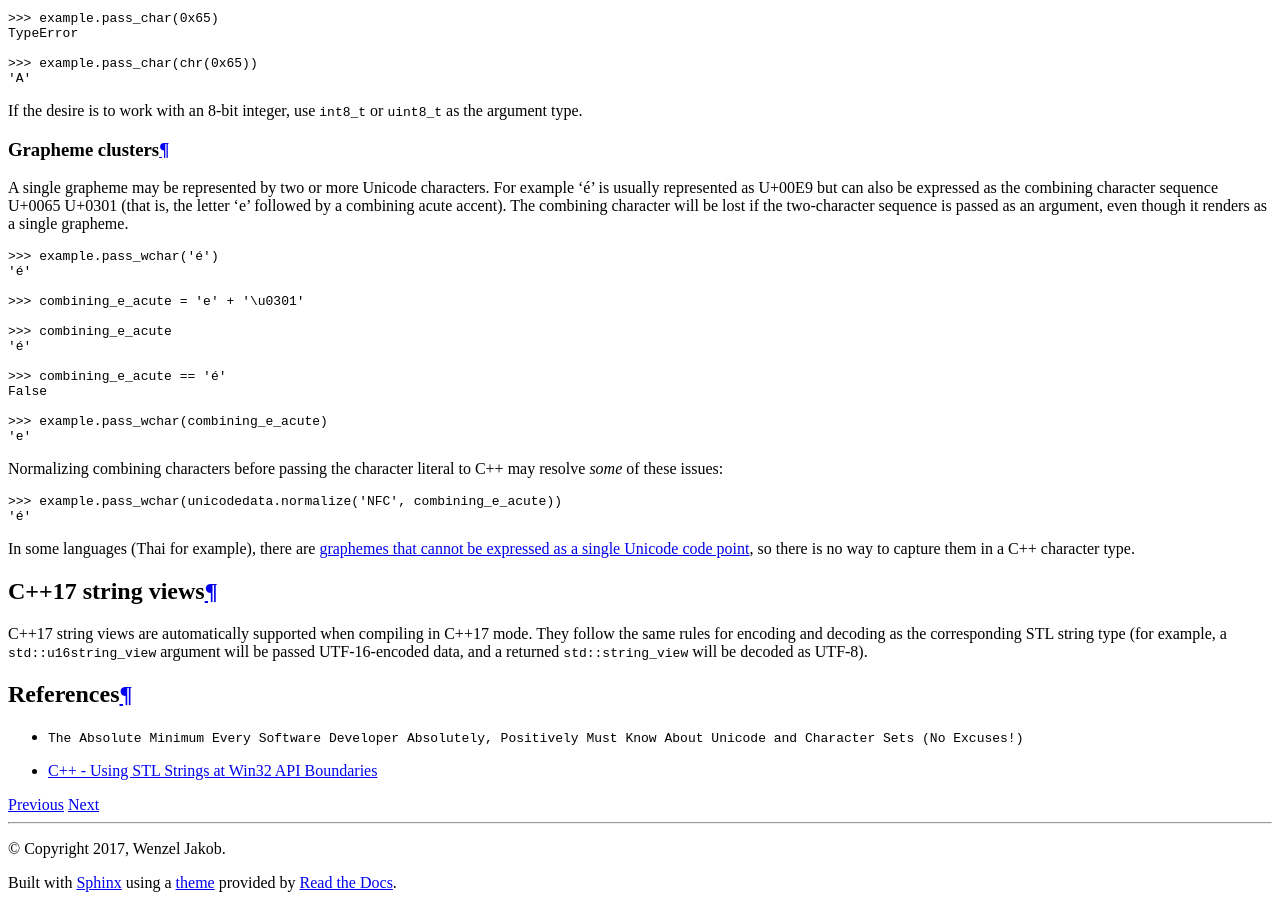
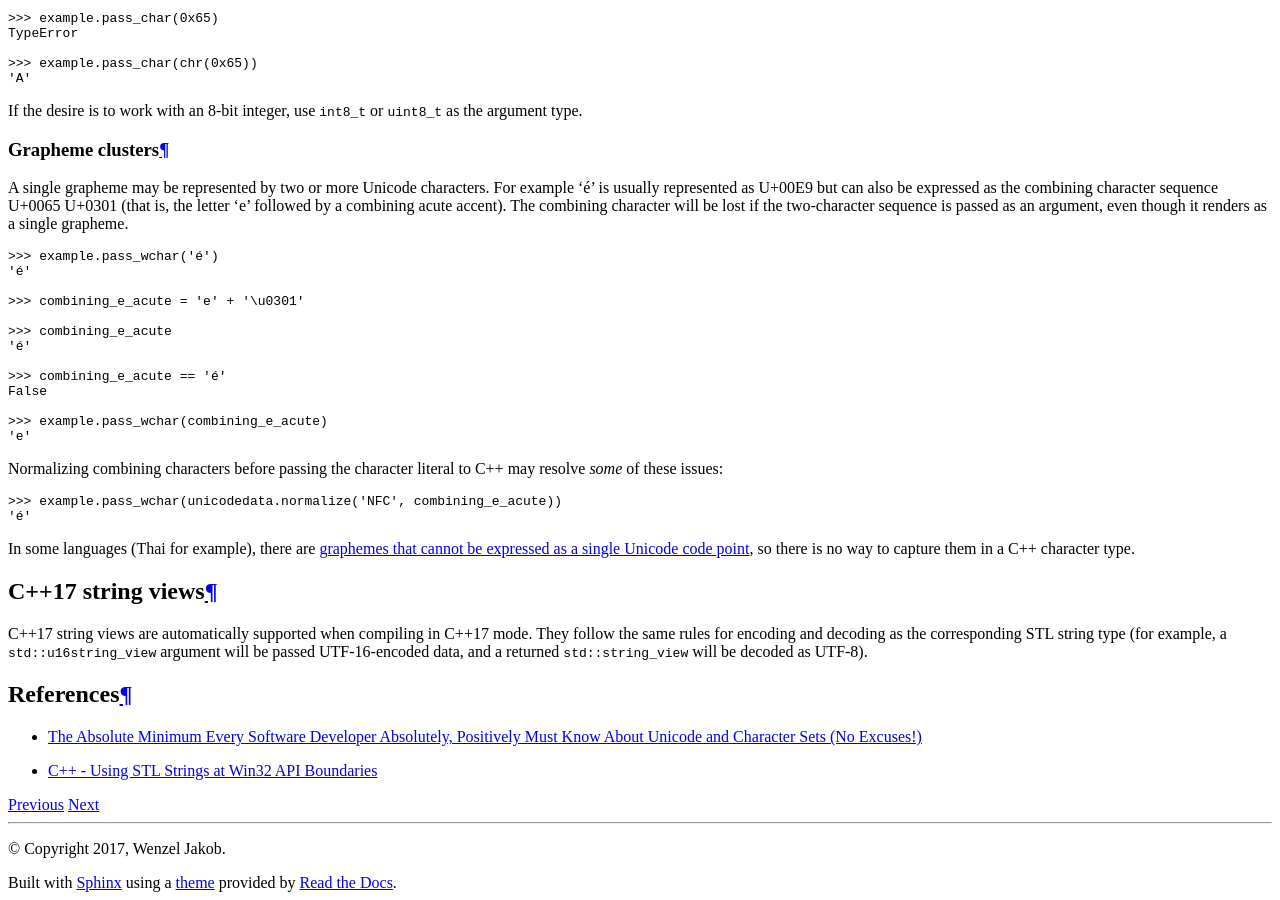
Before and after one commit to pybind/pybind11, a Sphinx documentation site: the page built from docs/advanced/cast/strings.rst, in a window 1280 px wide and 900 px high, scrolled down 3719 px. Built offline with Sphinx 7.4.7 and the Read the Docs theme 2.0.0, drawn with Linux system fonts in a browser that asks for light colours; pages that are not in the unit, such as notebooks, are missing from menus.

```diff
--- a/docs/advanced/cast/strings.rst
+++ b/docs/advanced/cast/strings.rst
@@ -299,5 +299,5 @@ UTF-8).
 References
 ==========
 
-* `The Absolute Minimum Every Software Developer Absolutely, Positively Must Know About Unicode and Character Sets (No Excuses!) <https://www.joelonsoftware.com/2003/10/08/the-absolute-minimum-every-software-developer-absolutely-positively-must-know-about-unicode-and-character-sets-no-excuses/>`
+* `The Absolute Minimum Every Software Developer Absolutely, Positively Must Know About Unicode and Character Sets (No Excuses!) <https://www.joelonsoftware.com/2003/10/08/the-absolute-minimum-every-software-developer-absolutely-positively-must-know-about-unicode-and-character-sets-no-excuses/>`_
 * `C++ - Using STL Strings at Win32 API Boundaries <https://msdn.microsoft.com/en-ca/magazine/mt238407.aspx>`_
```
